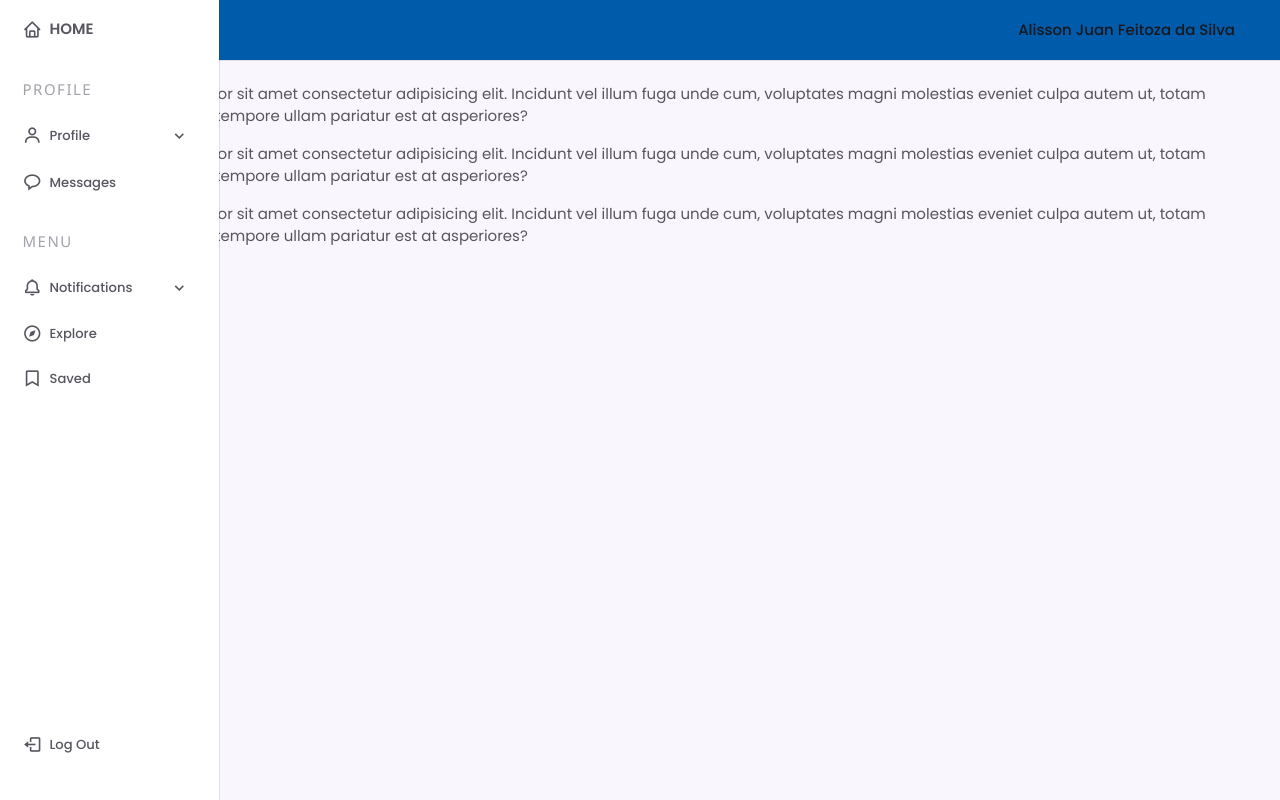
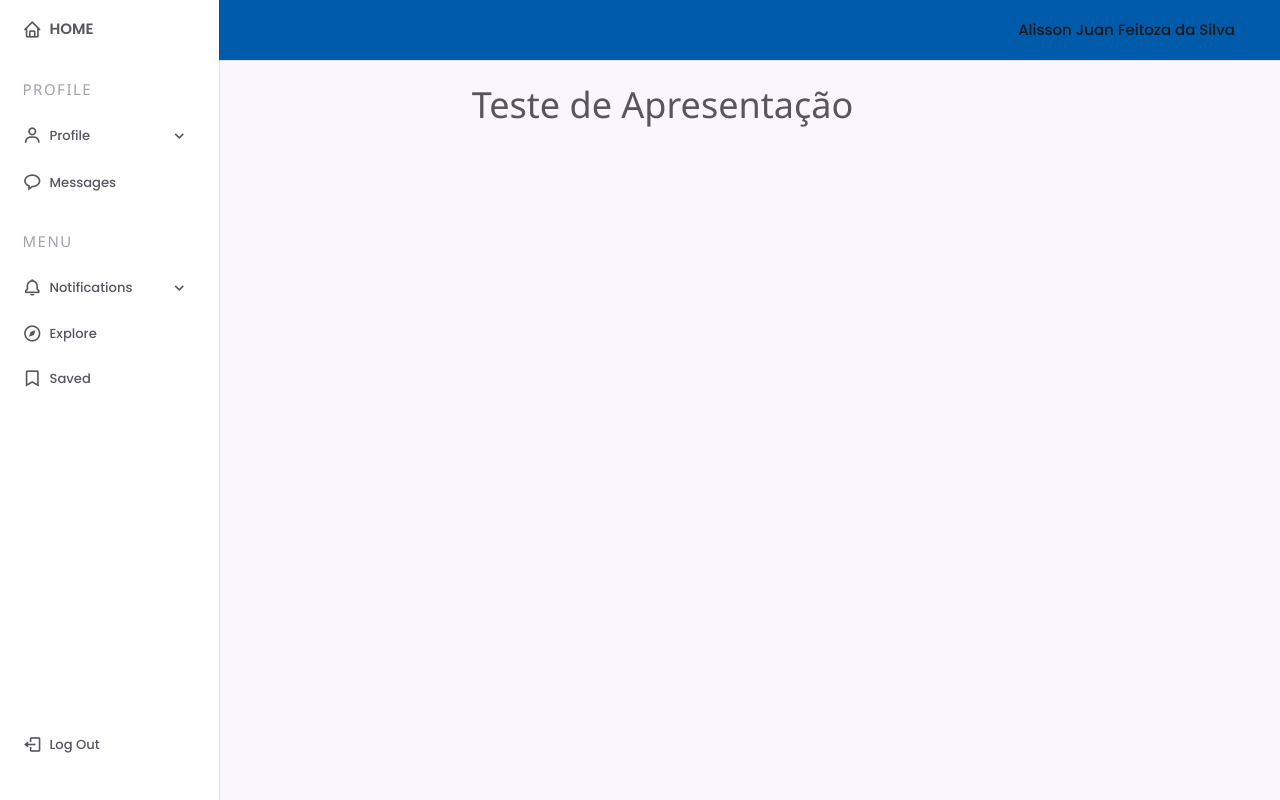
Before and after one commit to AlissonJF/MVC, a PHP site: page /estagio/ in a window 1280 px wide. Run offline with PHP 8.4, Linux system fonts and the light colour scheme; some libraries are stand-ins or nearby versions.

Commit message:
Update 1

```diff
--- a/views/index/index.php
+++ b/views/index/index.php
@@ -1,8 +1,6 @@
 <!--========== CONTENTS ==========-->
 <main>
     <section>
-        <p>Lorem ipsum, dolor sit amet consectetur adipisicing elit. Incidunt vel illum fuga unde cum, voluptates magni molestias eveniet culpa autem ut, totam veniam, suscipit tempore ullam pariatur est at asperiores?</p>
-        <p>Lorem ipsum, dolor sit amet consectetur adipisicing elit. Incidunt vel illum fuga unde cum, voluptates magni molestias eveniet culpa autem ut, totam veniam, suscipit tempore ullam pariatur est at asperiores?</p>
-        <p>Lorem ipsum, dolor sit amet consectetur adipisicing elit. Incidunt vel illum fuga unde cum, voluptates magni molestias eveniet culpa autem ut, totam veniam, suscipit tempore ullam pariatur est at asperiores?</p>
+        <center><h1>Teste de Apresentação</h1></center>
     </section>
 </main>
```
Also changed, not shown: README.md, public/images/Screenshot_1.png (added), public/images/unimarB.png (deleted).
